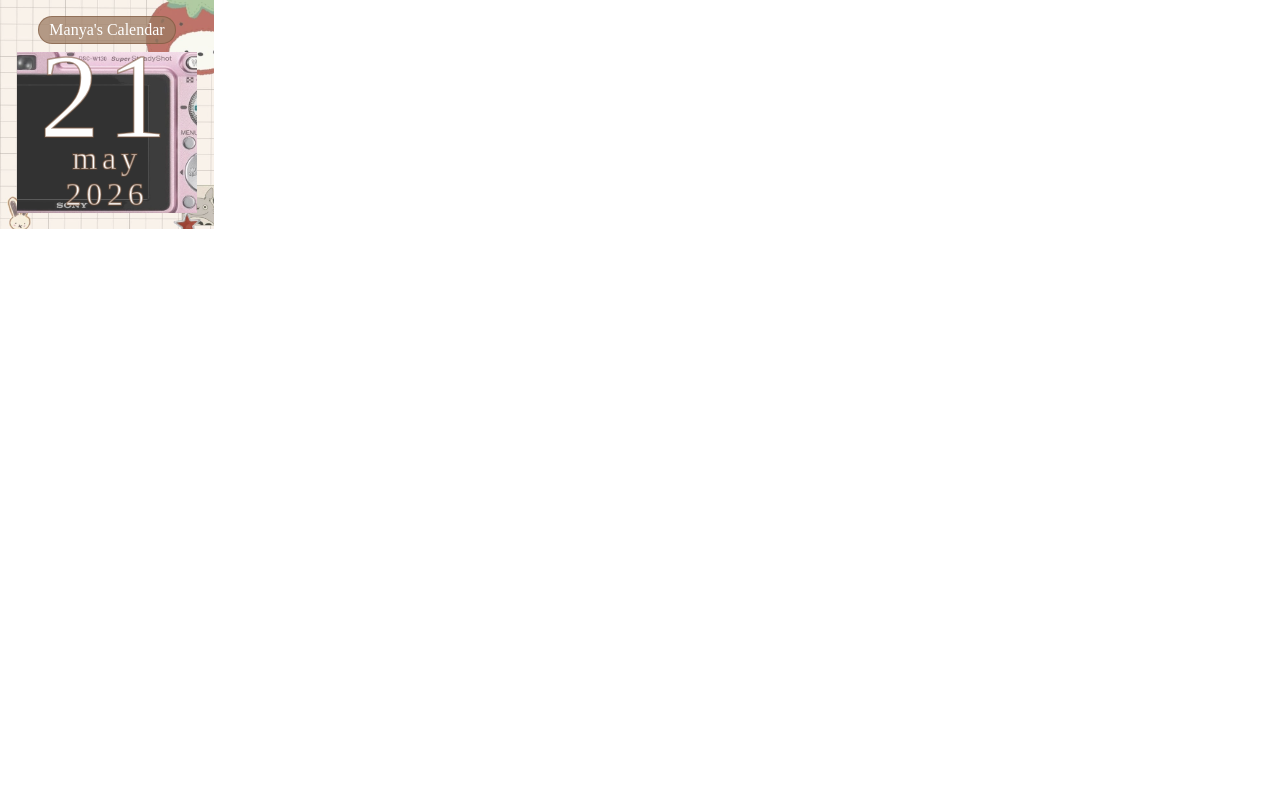
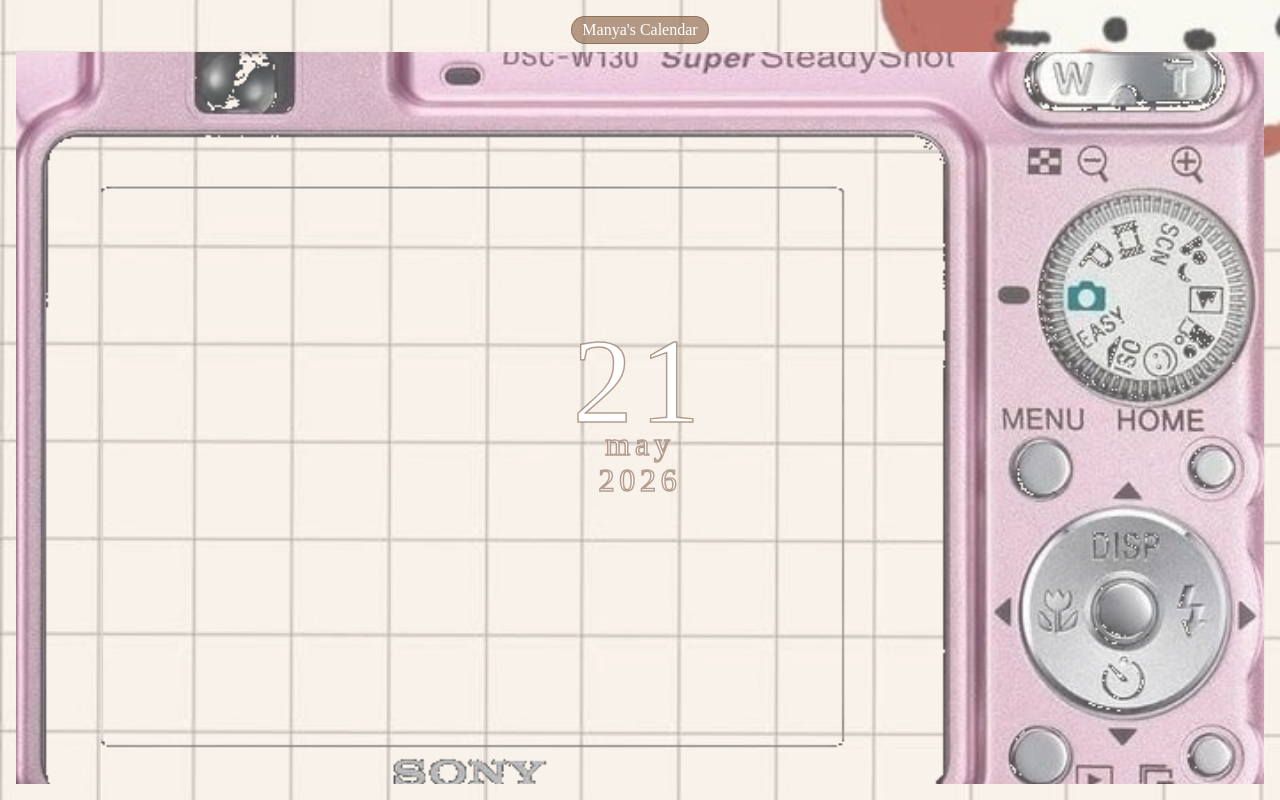
Before and after one commit to manyalalhall/calendar, a website: page index.html in a window 1280 px wide. Drawn offline with Linux system fonts and the light colour scheme.

Commit message:
fixing-alignment

```diff
--- a/main.js
+++ b/main.js
@@ -2,13 +2,13 @@
 
 function createWindow() {
   const win = new BrowserWindow({
-    width: 250, /*to change window size */
-    height: 250,
+    width: 300, /*to change window size */
+    height: 300,
     resizable: false,
     maximizable: false,
     fullscreenable: false,
     frame: false,
-    transparent: false,
+    transparent: true,
     webPreferences: {
       contextIsolation: true
     }
--- a/styles.css
+++ b/styles.css
@@ -3,16 +3,16 @@
 }
 
 
-body {
+html, body {
   margin: 0;
-  width: 100vw;
-  height: 100vh;
+  padding: 0;
+  width: 100%;
+  height: 100%;
+  overflow: hidden;
 
   /*background: rgba(230, 167, 105, 0.559);*/
   user-select: none;
   -webkit-app-region: drag;
-  border-radius: 20px;
-  margin:0;
   background: transparent;
 
 }
@@ -23,8 +23,9 @@
     justify-content: center;
     align-items: center;
     gap: 0.5rem;
-    width:13.375rem;
-    padding:1rem 1.0625rem;
+    width:100%;
+    height:100%;
+    padding:1rem;
 
     background-image: url("assets/background.jpeg");
     background-size: cover;
@@ -65,14 +66,14 @@
 
 #calendar{
     display: flex;
-    width: 11.25rem;
-    height: 10.0625rem;
+    width: 100%;
+    height: 100%;
     flex-direction: column;
     justify-content: center;
     align-items: center;
     gap: 1rem;
 
-    background-image: url("assets/frame.jpeg");
+    background-image: url("assets/frame.png");
     background-size: cover;
     background-repeat: no-repeat;
     background-position: center;
```
Also changed, not shown: assets/frame.jpeg (deleted), assets/frame.png (added).
